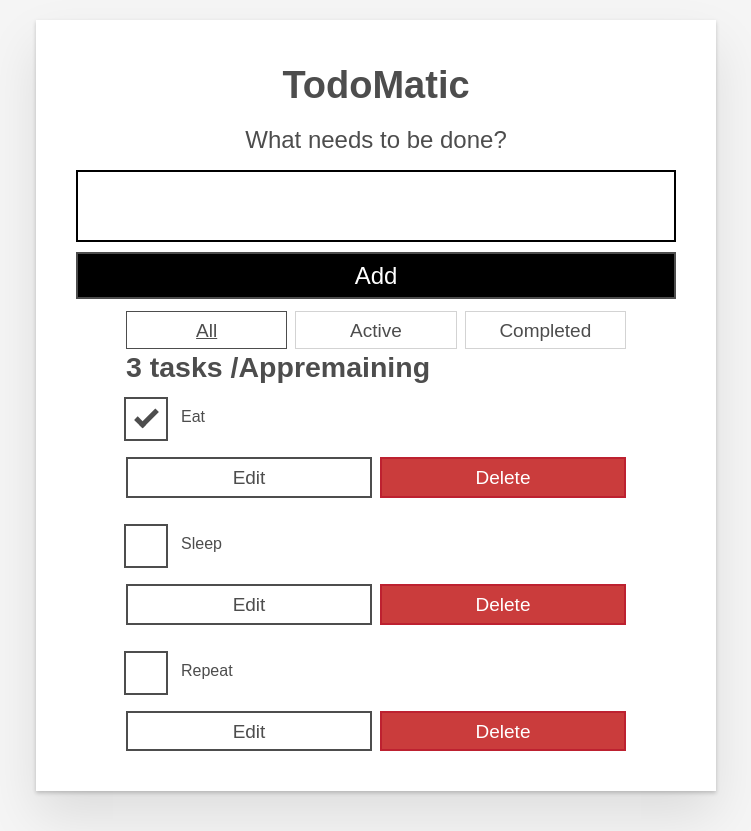
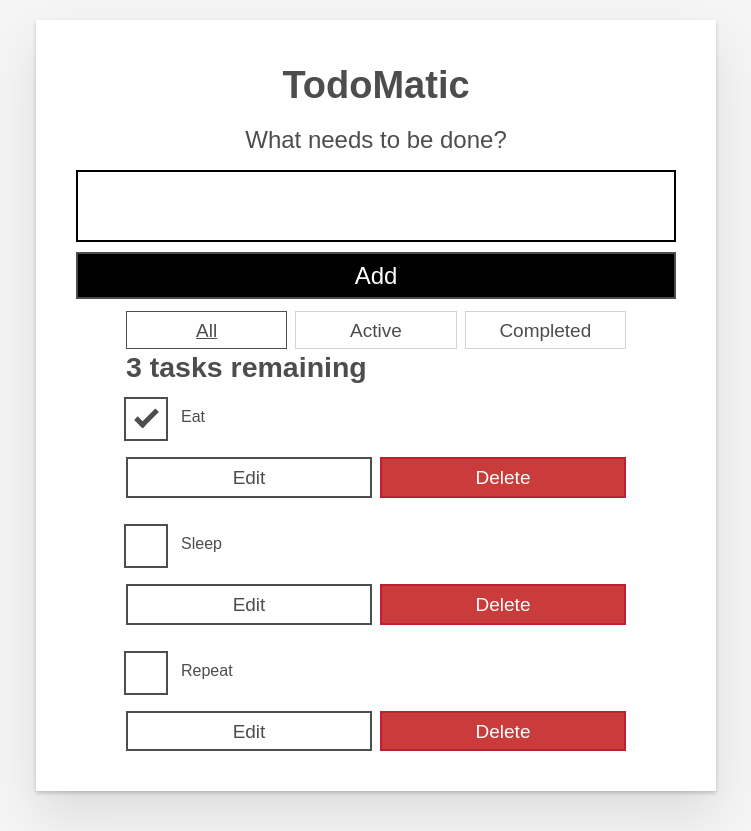
Before and after one commit to dev-Zidxne/HelloReact, a React (Create React App) app: page / in a window 1280 px wide. Shown: the whole page, without its empty margins (264-1015 px from the left). Built offline with nearby package versions, Linux system fonts and the light colour scheme.

Commit message:
Fixed typo

```diff
--- a/src/App.js
+++ b/src/App.js
@@ -20,7 +20,7 @@ function App(props) {
   ));
 
   const tasksNoun = taskList.length !== 1 ? "tasks" : "task";
-  const headingText = `${taskList.length} ${tasksNoun} /Appremaining`;
+  const headingText = `${taskList.length} ${tasksNoun} remaining`;
 
   return (
     <div>
```
